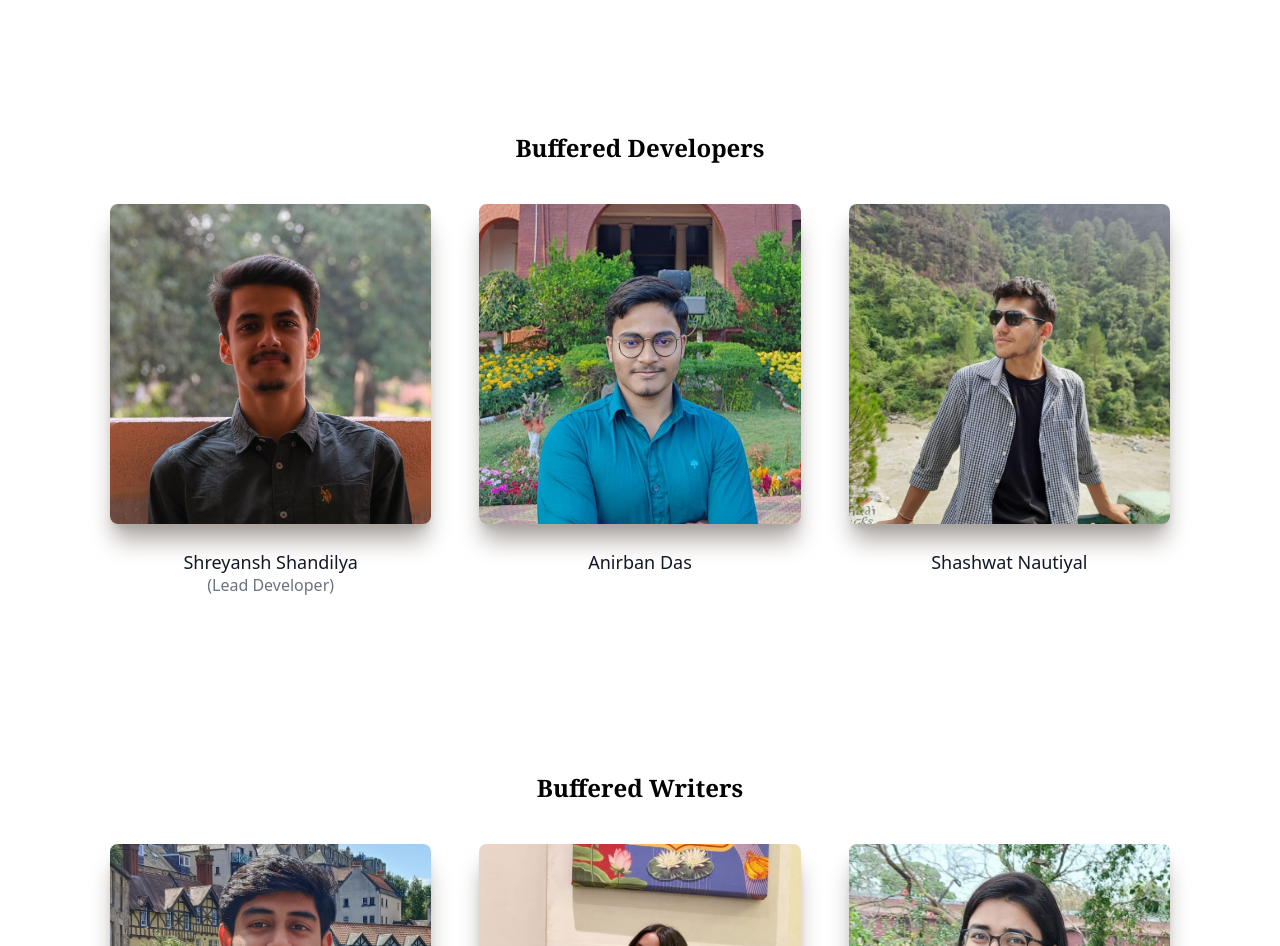
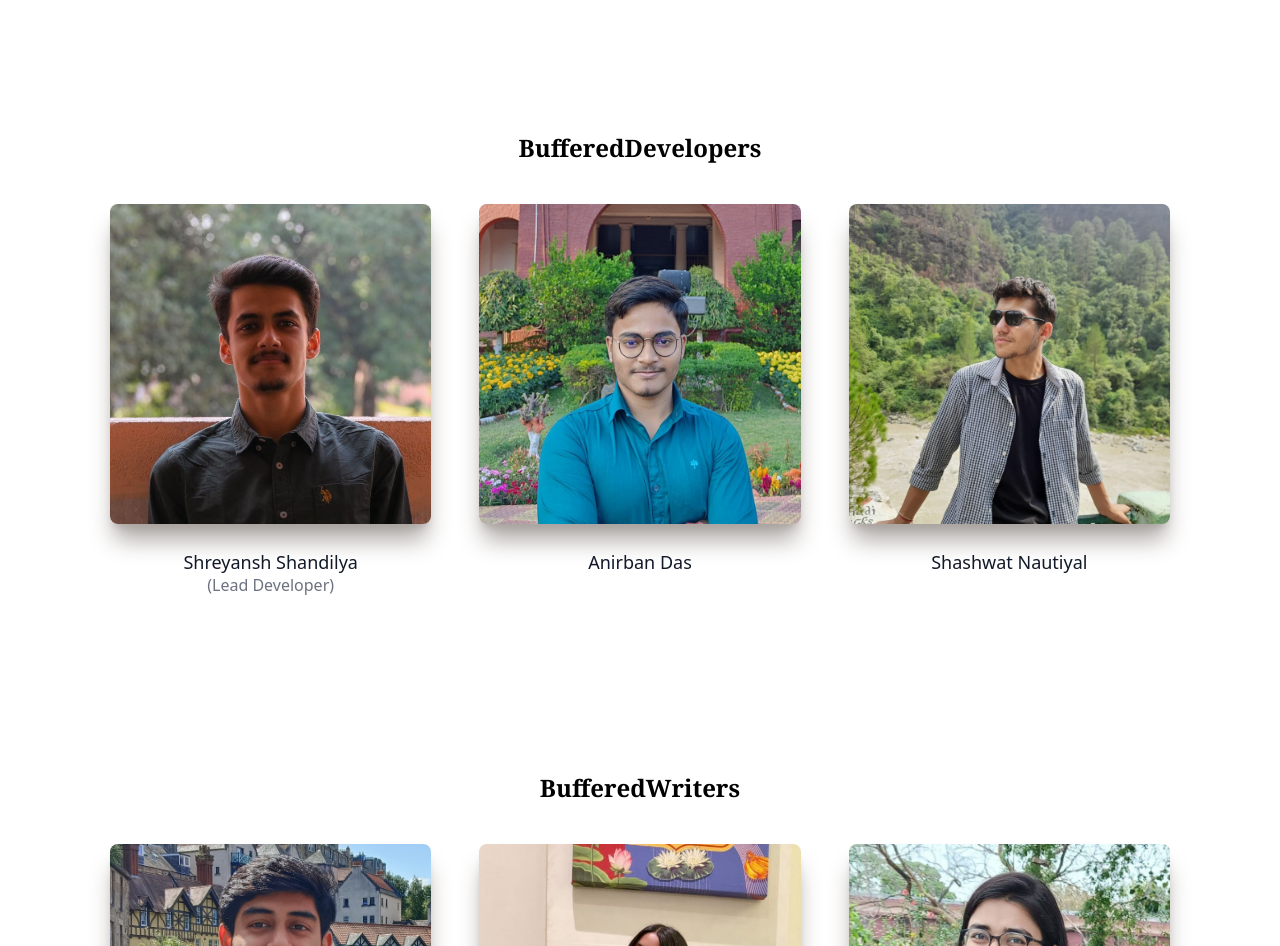
Before and after one commit to shreyanshandilya/buffered_reader_frontend, a React (Vite) app: page /#/teams in a window 1280 px wide. Shown: the part 1906-2852 px from the top of the page. Built offline with nearby package versions, Linux system fonts and the light colour scheme.

Commit message:
Update Teams.jsx

```diff
--- a/src/components/Teams.jsx
+++ b/src/components/Teams.jsx
@@ -201,7 +201,7 @@ const Teams = () => {
                 </div>
               </div>
 
-              <p className="font-bold text-2xl  text-black bg-gradient-to-r from-[ #00c9ff] to-[#92fe9d]rounded-lg px-5 py-3 font-serif">Buffered Developers</p><br></br><br></br>
+              <p className="font-bold text-2xl  text-black bg-gradient-to-r from-[ #00c9ff] to-[#92fe9d]rounded-lg px-5 py-3 font-serif">BufferedDevelopers</p><br></br><br></br>
               <div className="flex flex-wrap -m-4 mb-12 justify-center pt-3">
                 <div className="p-4 lg:w-1/3 md:w-1/2">
                   <div className="h-full text-center">
@@ -250,7 +250,7 @@ const Teams = () => {
                 </div>
               </div>
 
-              <p className="font-bold text-2xl  text-black  font-serif bg-gradient-to-r from-[ #00c9ff] to-[#92fe9d] rounded-lg px-5 py-3">Buffered Writers</p><br></br><br></br>
+              <p className="font-bold text-2xl  text-black  font-serif bg-gradient-to-r from-[ #00c9ff] to-[#92fe9d] rounded-lg px-5 py-3">BufferedWriters</p><br></br><br></br>
               <div className="flex flex-wrap -m-4 justify-center pt-3">
                 <div className="p-4 lg:w-1/3 md:w-1/2">
                   <div className="h-full text-center">
@@ -445,7 +445,7 @@ const Teams = () => {
                 </div>
               </div>
 
-              <p className="font-bold text-2xl text-black font-serif bg-gradient-to-r from-[ #00c9ff] to-[#92fe9d] rounded-lg px-5 py-3">Buffered Designers</p><br></br><br></br>
+              <p className="font-bold text-2xl text-black font-serif bg-gradient-to-r from-[ #00c9ff] to-[#92fe9d] rounded-lg px-5 py-3">BufferedDesigners</p><br></br><br></br>
               <div className="flex flex-wrap -m-4 mb-12 justify-center pt-3">
                 <div className="p-4 lg:w-1/3 md:w-1/2">
                   <div className="h-full text-center">
```
